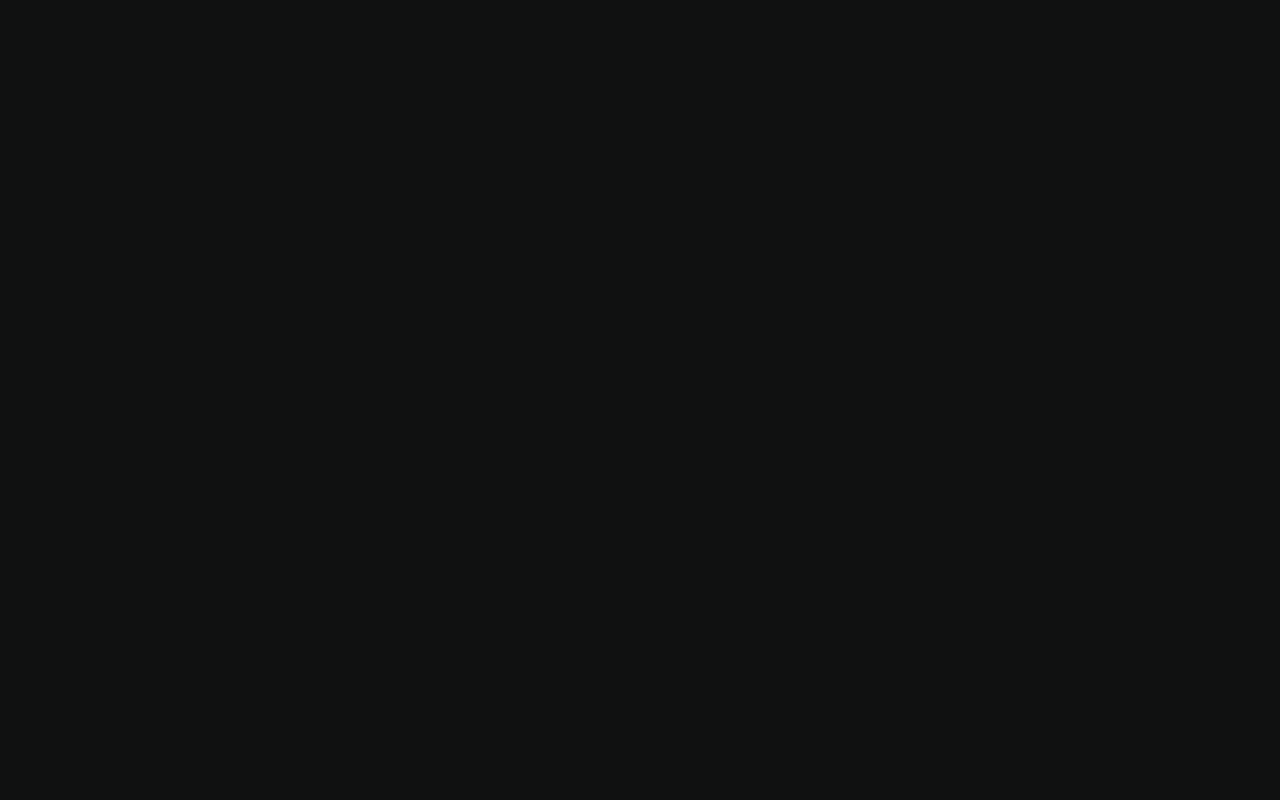
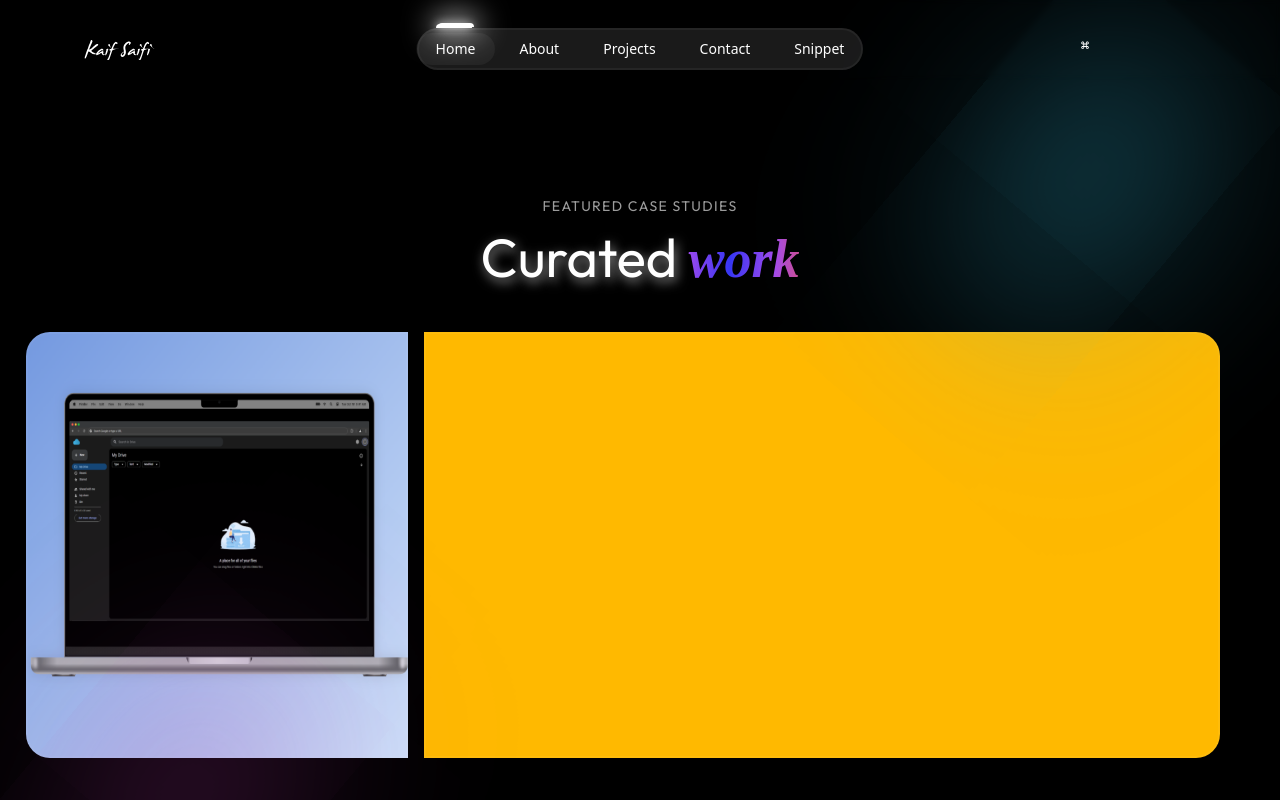
Before and after one commit to developer-kaifsaifi/portfolio-responsive, a React (Vite) app: page /projects in a window 1280 px wide. Before the commit this address had no page. Shown: the top 800 px of the page. Built offline with nearby package versions, Linux system fonts and the light colour scheme.

Commit message:
fix footer reveal hover issue

```diff
--- a/src/App.jsx
+++ b/src/App.jsx
@@ -3,6 +3,7 @@ import HomeLayout from "./HomeLayout"
 import MainPage from "./Pages/MainPage"
 import AboutPage from "./Pages/AboutPage"
 import ProjectPage from "./Pages/ProjectPage"
+import ContactPage from "./Pages/ContactPage"
 
 function App() {
   return (
@@ -10,8 +11,9 @@ function App() {
       {/* Layout Route */}
       <Route path="/" element={<HomeLayout />}>
         <Route index element={<MainPage />} />
-        <Route path="about" element={<AboutPage />} />
-        <Route path="project" element={<ProjectPage />} />
+        <Route path="/about" element={<AboutPage />} />
+        <Route path="/projects" element={<ProjectPage />} />
+        <Route path="/contact" element={<ContactPage />} />
       </Route>
     </Routes>
   )
--- a/src/HomeLayout.jsx
+++ b/src/HomeLayout.jsx
@@ -17,10 +17,10 @@ export default function HomeLayout() {
           wheelMultiplier: 1,
           touchMultiplier: 2,
         }}>
-      <>
+      <><Footer />
         <Navbar />
         <Outlet />   {/* 👈 yahin pages inject honge */}
-        <Footer />
+
       </>
     </ReactLenis>
   )
--- a/src/Pages/AboutPage.jsx
+++ b/src/Pages/AboutPage.jsx
@@ -2,17 +2,34 @@ import React from 'react'
 import Navbar from '../components/Navbar'
 import Footer from '../components/Footer'
 import About from '../components/About'
+import ReactLenis from 'lenis/react'
 
 export default function AboutPage() {
   return (
-    <>
-    <Navbar/>
-    <Footer/>
-    <div className='pointer-events-none bg-[#000000] h-[5vh]'></div>
-    <About/>
-    <div className='pointer-events-none bg-transparent h-[50vh]'></div>
 
+   <> <ReactLenis root
+        options={{
+          lerp: 0.1,
+          smooth: true,
+          smoothTouch: false,
+          duration: 1.2,
+          orientation: 'vertical',
+          gestureOrientation: 'vertical',
+          smoothWheel: true,
+          wheelMultiplier: 1,
+          touchMultiplier: 2,
+        }}>
+<div className='w-full  bg-[#00000000]' /><div className="w-screen pointer-events-none h-screen fixed z-500  bg-[#00000000] ">
+        {" "}
+        <div className="w-35  rounded-full fixed top-56 blue-shadow right-30  rotate-130" />
+        <div className="w-35  rounded-full fixed -bottom-10 pink-shadow left-30  rotate-130" /></div>
 
+         <div className='w-full h-10 bg-[#000000]' />
+         <div className="relative bg-transparent"><About /></div>
+
+         {/* 👇 THIS IS MUST FOR REVEAL */}
+         <div className="h-[50vh] pointer-events-none" />
+       </ReactLenis>
     </>
   )
 }
--- a/src/Pages/ContactPage.jsx
+++ b/src/Pages/ContactPage.jsx
@@ -0,0 +1,31 @@
+import React from 'react'
+import Contact from '../components/Contact'
+
+export default function ContactPage() {
+  return (
+    <> <ReactLenis root
+        options={{
+          lerp: 0.1,
+          smooth: true,
+          smoothTouch: false,
+          duration: 1.2,
+          orientation: 'vertical',
+          gestureOrientation: 'vertical',
+          smoothWheel: true,
+          wheelMultiplier: 1,
+          touchMultiplier: 2,
+        }}>
+<div className='w-full  bg-[#00000000]' /><div className="w-screen pointer-events-none h-screen fixed z-500  bg-[#00000000] ">
+        {" "}
+        <div className="w-35  rounded-full fixed top-56 blue-shadow right-30  rotate-130" />
+        <div className="w-35  rounded-full fixed -bottom-10 pink-shadow left-30  rotate-130" /></div>
+
+         <div className='w-full h-10 bg-[#000000]' />
+         <div className="relative bg-transparent"><Contact /></div>
+
+         {/* 👇 THIS IS MUST FOR REVEAL */}
+         <div className="h-[50vh] pointer-events-none" />
+       </ReactLenis>
+    </>
+  )
+}
--- a/src/Pages/MainPage.jsx
+++ b/src/Pages/MainPage.jsx
@@ -3,14 +3,20 @@ import Project from "../components/Project"
 import Skills from "../components/Skills"
 import About from "../components/About"
 
+
+
 export default function MainPage() {
   return (
-    <>
-      <Home />
-      <Project />
-      <Skills />
-      <About />
-      <div className="z-50  bg-transparent pointer-events-none h-[50vh]" />
-    </>
-  )
+    <><div className="relative bg-transparent">
+      </div>
+    <div className="relative bg-transparent">
+      <Home /></div>
+      <div className="relative bg-transparent"><Project /></div>
+      <div className="relative bg-transparent"><Skills /></div>
+      <div className="relative bg-transparent"><About /></div>
+
+      {/* 👇 THIS IS MUST FOR REVEAL */}
+      <div className="h-[50vh] pointer-events-none" />
+
+ </> )
 }
--- a/src/Pages/ProjectPage.jsx
+++ b/src/Pages/ProjectPage.jsx
@@ -2,23 +2,39 @@ import React from "react";
 import Project from "../components/Project";
 import Navbar from "../components/Navbar";
 import Footer from "../components/Footer";
+import ReactLenis from "lenis/react";
+ReactLenis
 
 export default function ProjectPage() {
   return (
-    <>
-      <Navbar />
-      <Footer />
-      <div className="pointer-events-none bg-[#000000] h-[5vh]"></div>
-      <Project />
-      <div className="w-min-[70vw] bg-[#000000]  text-center relative h-full  text-[72px] outfit text-[#9C9C9C] flex flex-col   items-center justify-center font-semibold ">
-        <h4 className="text-[18px] font-light text-[#9C9C9C] outfit">
-          <span>Need help in your software development?</span>{" "}
-          <span className="font-bold pointer underline">
-            <a href="">Let's talk</a>
-          </span>
-        </h4>
-      </div>
-      <div className="pointer-events-none bg-transparent h-[50vh]"></div>
+    <> <ReactLenis root
+        options={{
+          lerp: 0.1,
+          smooth: true,
+          smoothTouch: false,
+          duration: 1.2,
+          orientation: 'vertical',
+          gestureOrientation: 'vertical',
+          smoothWheel: true,
+          wheelMultiplier: 1,
+          touchMultiplier: 2,
+        }}>
+         <div className='w-full  bg-[#00000000]' /><div className="w-screen pointer-events-none h-screen fixed z-500  bg-[#00000000] ">
+        {" "}
+        <div className="w-35  rounded-full fixed top-56 blue-shadow right-30  rotate-130" />
+        <div className="w-35  rounded-full fixed -bottom-10 pink-shadow left-30  rotate-130" /></div>
+         <div className="relative bg-transparent"><Project />
+         <div className="w-min-[70vw] bg-[#000000] px-50 text-center relative h-full text-[72px] outfit text-[#9C9C9C] flex flex-col   items-center justify-center font-semibold  " >
+
+          <h4 className="text-[18px] font-light text-[#9C9C9C]  outfit">
+           <span className="">Need help in your web development ?</span><span className=" ml-2 font-semibold underline"><a href="">Lets Talk</a></span>
+          </h4>
+         </div>
+         </div>
+
+         {/* 👇 THIS IS MUST FOR REVEAL */}
+         <div className="h-[50vh] pointer-events-none" />
+       </ReactLenis>
     </>
   );
 }
--- /dev/null
+++ b/src/components/Contact.jsx
@@ -0,0 +1,34 @@
+import React from 'react'
+
+export default function Contact() {
+  return (
+    <>
+    <div className='w-full h-[120vh] bg-g'>
+         <div className="w-min-[70vw]  px-50 text-center relative h-full top-6 text-[72px] outfit text-[#9C9C9C] flex flex-col   items-center justify-center font-semibold  ">
+          {" "}
+          <h3 className="outfit  text-white text-[44px]">
+           Contact
+          </h3>
+          <h4 className="text-[18px] font-light text-[#9C9C9C] mt-5 outfit">
+            hit me if up if you have any questions
+          </h4> {" "}
+        </div>
+ <div>
+    <form action="">
+       <span><label htmlFor="namefeild">Name</label>
+        <input type="text"  id="namefeild" /></span>
+        <span><label htmlFor="namefeild">Email</label>
+        <input type="email"  id="namefeild" /></span>
+        <span><label htmlFor="namefeild">Name</label>
+        <textarea id="namefeild" ></textarea></span>
+
+
+    </form>
+ </div>
+
+    </div>
+
+
+    </>
+  )
+}
--- a/src/components/Footer.jsx
+++ b/src/components/Footer.jsx
@@ -29,9 +29,9 @@ export default function Footer() {
 
   return (
     <>
-      <div className=" fixed bottom-0 -z-10  flex  items-end  w-screen h-screen">
 
-        <div className="h-88  pointer-events-auto pl-35 bg-[#000000] flex pt-12 w-full  ">
+
+        <div className="h-1/2 pl-35 flex bottom-0 fixed pointer-events-auto bg-black w-full ">
           <div className="  left-0 flex flex-col  h-full  w-1/2 relative  ">
             {" "}
             <div className="h-20 pt-12 w-100">
@@ -174,7 +174,7 @@ export default function Footer() {
             </div>
           </div>
         </div>
-      </div>
+
     </>
   );
 }
--- a/src/components/Navbar.jsx
+++ b/src/components/Navbar.jsx
@@ -83,7 +83,7 @@ export default function Navbar() {
                     transition={{ type: "spring", stiffness: 500, damping: 30 }}
                     className="relative z-10 inline-flex flex-col items-center whitespace-nowrap"
                   >
-                    {item.title}
+                   {item.title}
                     {isActive && (
                       <motion.span
                         layoutId="active-line"
```
